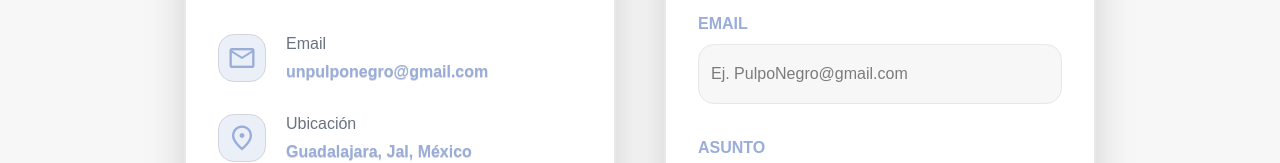
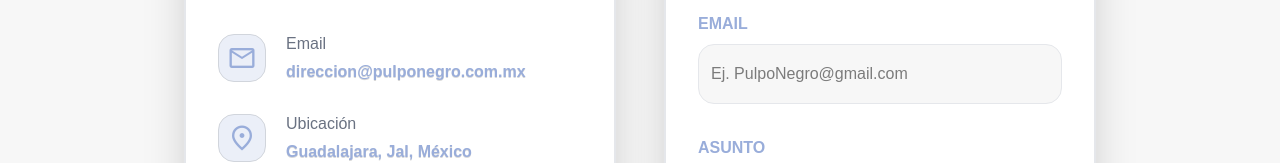
Before and after one commit to RobertoMira/Pulponegro, a React (Vite) app: page /contacto in a window 1280 px wide. Shown: the part 332-495 px from the top of the page. Built offline with nearby package versions, Linux system fonts and the light colour scheme; a web font is replaced by a local one.

Commit message:
Fixed(Logo home contacto correo): Se cambio el logo de black cover y el correo al correcto

```diff
--- a/src/pages/mains/Home/components/marcas/Marcas.tsx
+++ b/src/pages/mains/Home/components/marcas/Marcas.tsx
@@ -1,6 +1,6 @@
 
 import MascaraBendita from '../../../../../assets/images/home/MascaraBendita.webp'
-import LogoBlackCover from '../../../../../assets/images/home/LogoBlackCover.png'
+import LogoBlackCover from '../../../../../assets/images/home/BLACKCOVER-LOGO.png'
 import { CardMarcas } from './CardMarcas';
 import { FadeIn } from '../../../../../components/ui/animations/FadeIn';
 
--- a/src/pages/mains/contacto/components/ContenedorContactoRedes/ContenedorContactoRedes.tsx
+++ b/src/pages/mains/contacto/components/ContenedorContactoRedes/ContenedorContactoRedes.tsx
@@ -22,7 +22,7 @@ export const ContenedorContactoRedes = () => {
 
         <div className="flex flex-col gap-7">
           <p className="text-xl font-bold text-lila text-shadow-2xs">Contacto Directos:</p>
-          <CardContacto label="Email" description="unpulponegro@gmail.com" iconC="mail" cType="link" cTo="https://mail.google.com/mail/?view=cm&fs=1&to=unpulponegro@gmail.com" cTarget={true} />
+          <CardContacto label="Email" description="direccion@pulponegro.com.mx" iconC="mail" cType="link" cTo="https://mail.google.com/mail/?view=cm&fs=1&to=unpulponegro@gmail.com" cTarget={true} />
           <CardContacto label="Ubicación" description="Guadalajara, Jal, México" iconC="location_on" cType="link" cTo="" />
           <CardContacto label="WhatsApp" description="Chat Directo" iconC={<FontAwesomeIcon icon={faWhatsapp} size="xl" className="text-lila" />} cType="link" cTo="https://wa.me/+523325974209" cTarget={true} />
           <CardContacto label="Celular" description="+52 33 2597 4209" iconC="call" cType="link" cTo="" />
--- a/src/pages/mains/contacto/components/form/FormContacto.tsx
+++ b/src/pages/mains/contacto/components/form/FormContacto.tsx
@@ -19,7 +19,7 @@ export default function FormContacto() {
       className="w-full md:w-3/8 h-184 px-8 py-8 rounded-2xl bg-white border-2  border-lila shadow-2xl md:border-gray-200
       md:hover:border-lila md:hover:shadow-2xl">
       <form
-        action="https://formspree.io/f/xvkgpkjk"
+        action="https://formspree.io/f/xjykraqv"
         method="POST"
         target="_blank"
         onSubmit={handleSumbit}
```
Also changed, not shown: src/assets/images/home/BLACKCOVER-LOGO.png (added), src/assets/images/home/LogoBlackCover.png (deleted).
